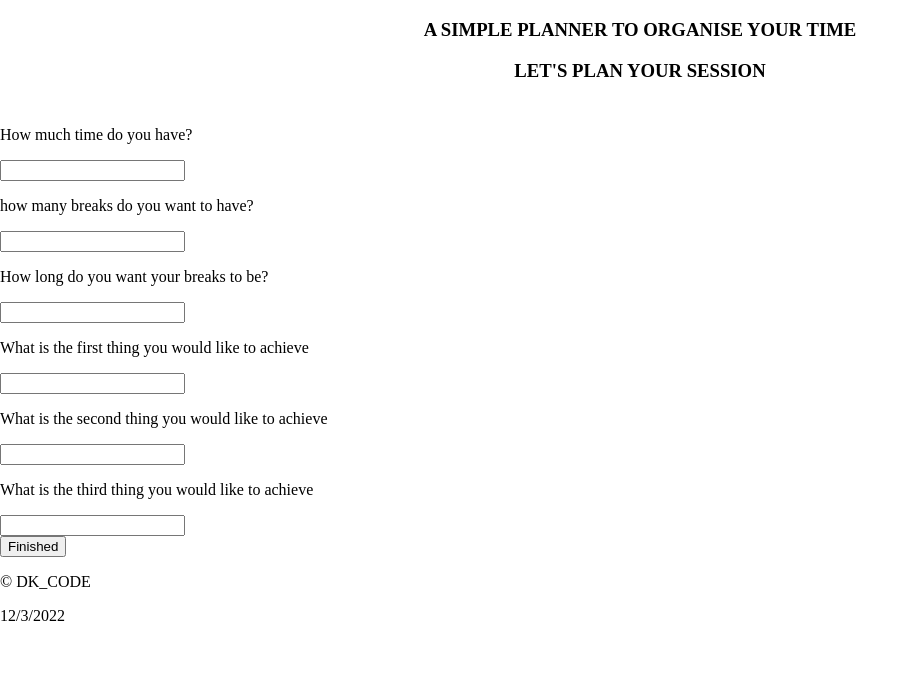
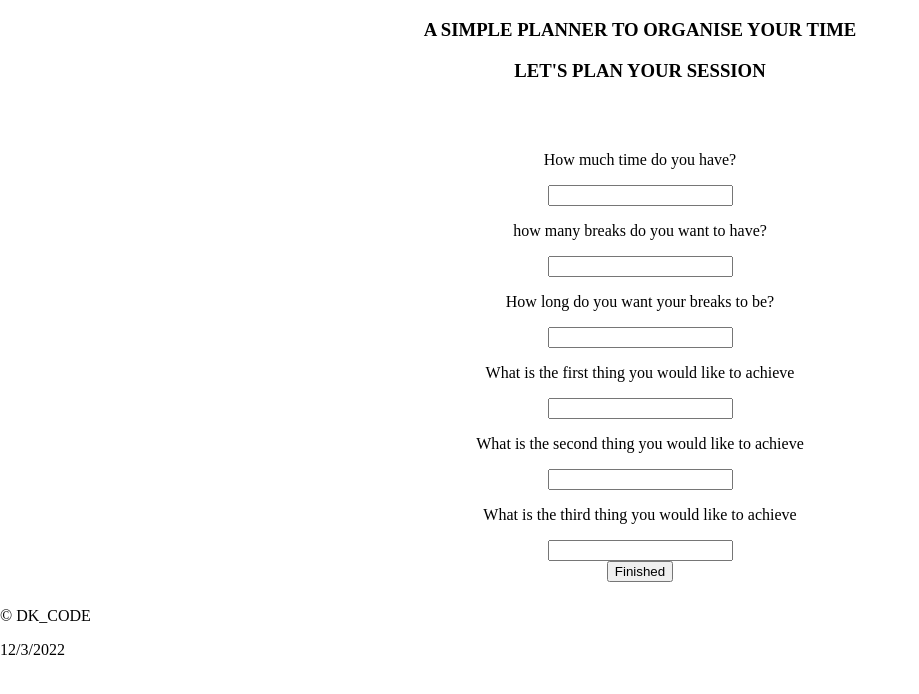
Before and after one commit to PHousden/Student-Planner, a plain HTML site: page src/main.html in a window 1280 px wide. Shown: the part 76-770 px from the top of the page, without its empty margins (0-919 px from the left). Drawn offline with Linux system fonts and the light colour scheme.

Commit message:
move the Main section to the center

```diff
--- a/src/CSS/main-style.css
+++ b/src/CSS/main-style.css
@@ -6,3 +6,8 @@ header {
     margin: 5px;
     padding: 10px;
 }
+main {
+    text-align: center;
+    margin: 20px;
+    padding: 5px;
+}
```
